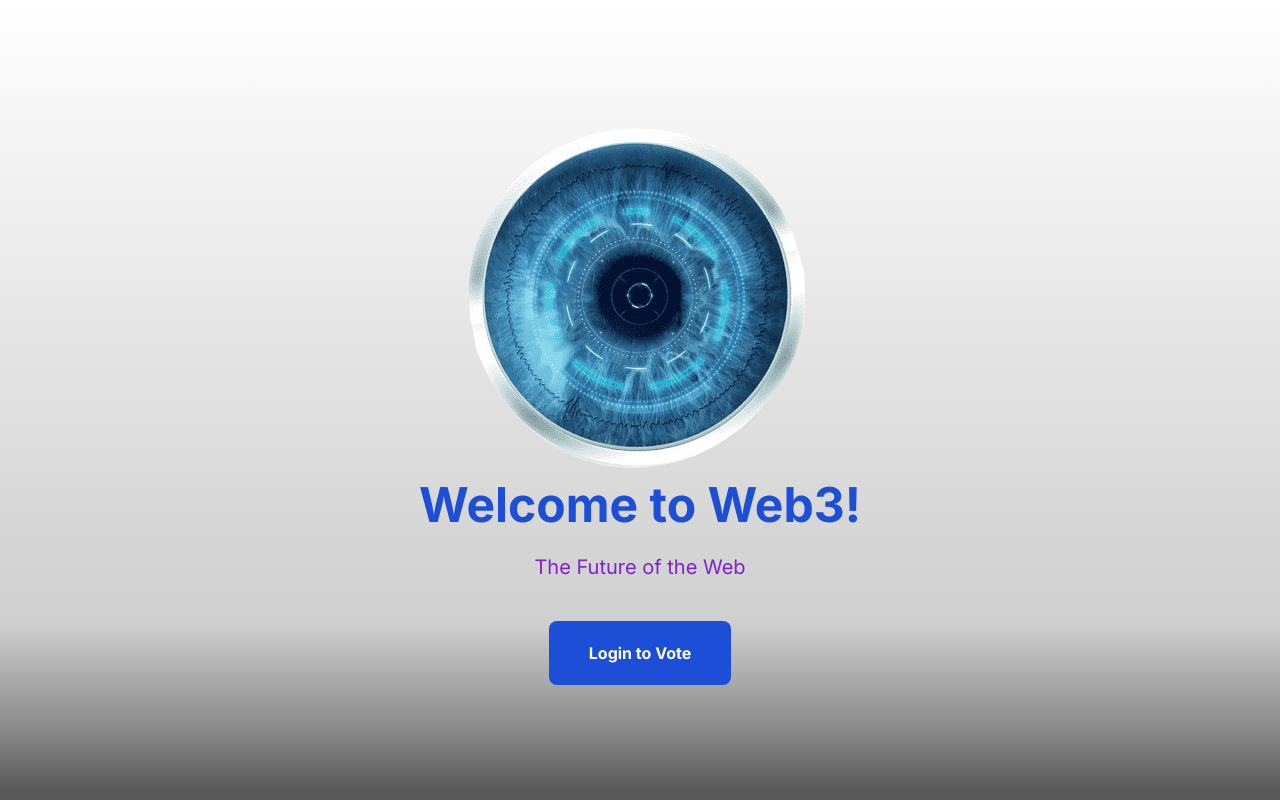
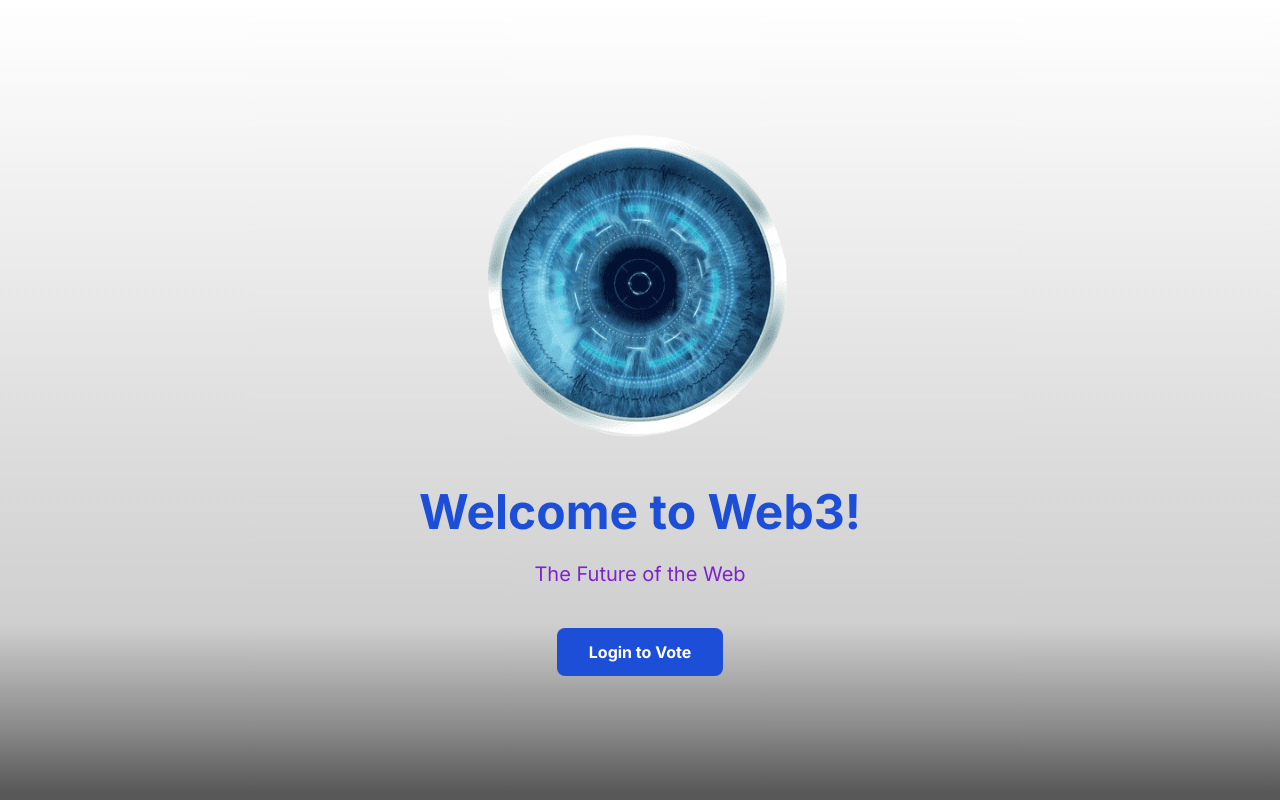
Before and after one commit to Nikolla2000/Web3-Voting-System, a Next.js app in the folder frontend/: page / in a window 1280 px wide. Built offline with nearby package versions, Linux system fonts and the light colour scheme.

Commit message:
Some styling changes in the root page

```diff
--- a/frontend/src/app/page.tsx
+++ b/frontend/src/app/page.tsx
@@ -6,7 +6,7 @@ export default function Home() {
   return (
     <main className="flex min-h-screen flex-col items-center justify-center p-15 relative animate__animated animate__fadeIn">
       <div>
-        <img src="/heading-img2.png" alt="heading image" />
+        <img src="/heading-img2.png" alt="heading image" className='w-80 mb-10' />
       </div>
       <div>
         <h1 className="text-blue-700 text-5xl font-bold  mb-6">Welcome to Web3!</h1>
@@ -14,7 +14,7 @@ export default function Home() {
       </div>
       <div>
         <Link href="/login">
-          <button className='bg-blue-700 text-white font-bold px-10 py-5 mt-10 rounded-lg hover:bg-blue-500 transition-all duration-200'>
+          <button className='bg-blue-700 text-white font-bold px-8 py-3 mt-10 rounded-lg hover:bg-blue-500 transition-all duration-200'>
             Login to Vote
           </button>
         </Link>
```
